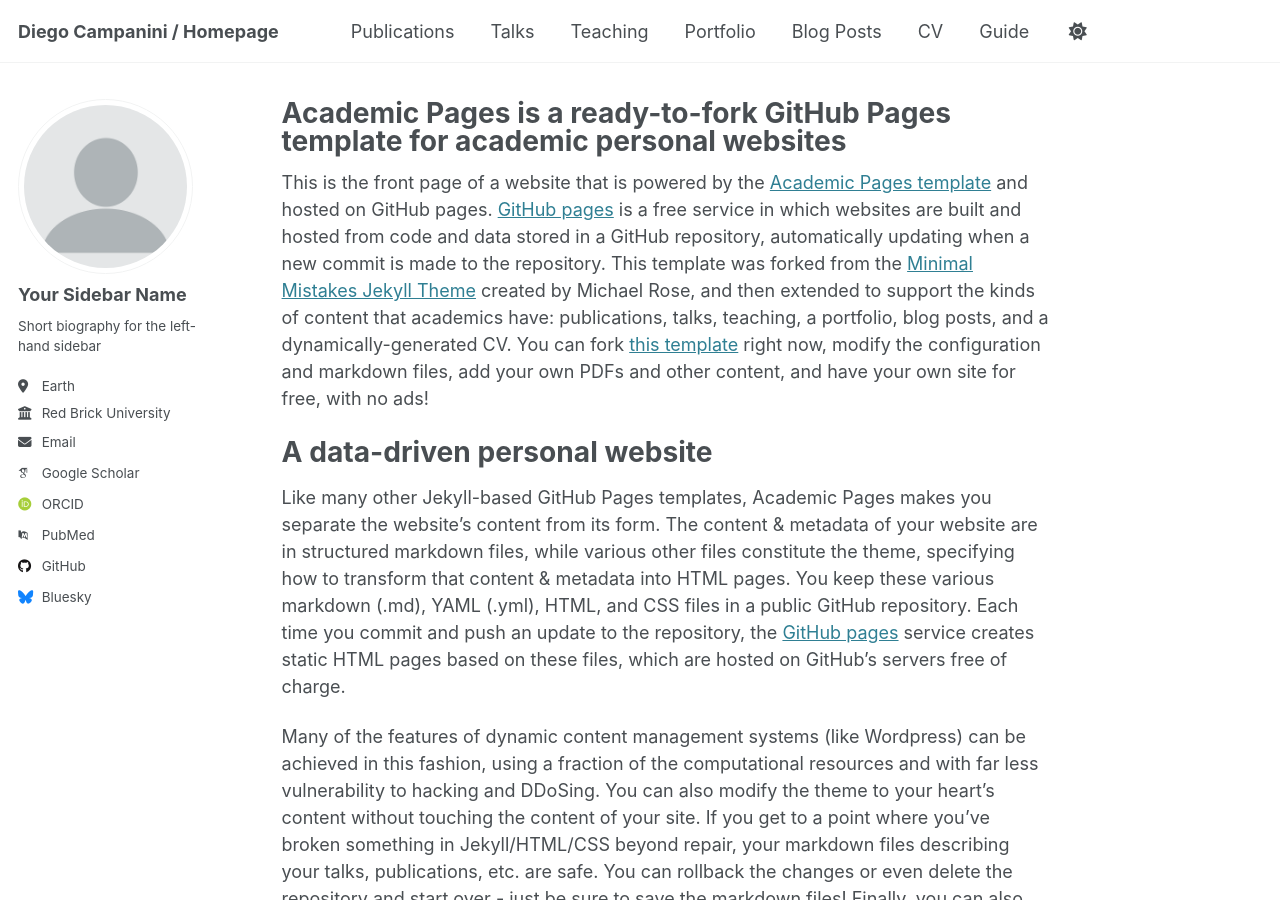
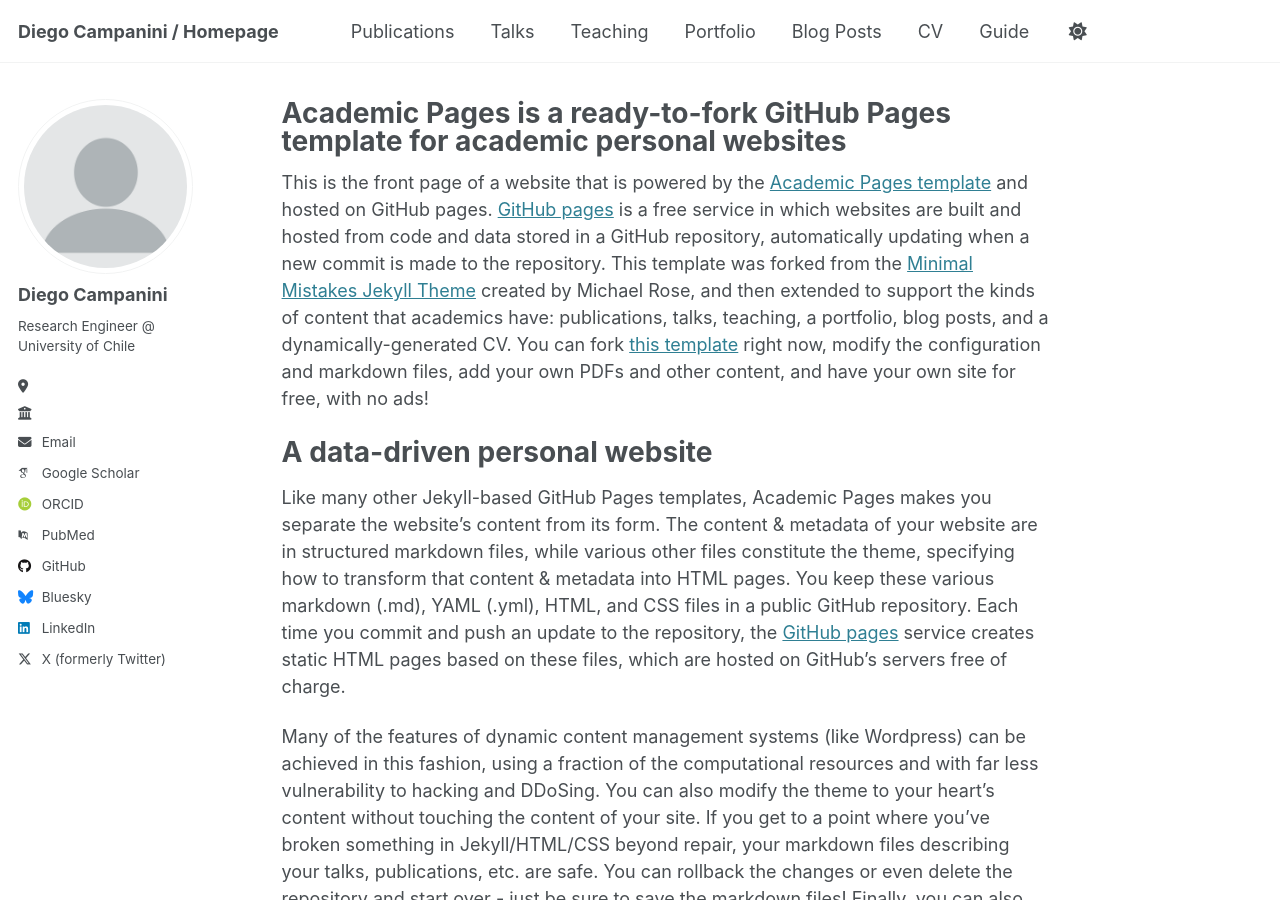
Before and after one commit to dcampanini/dcampanini.github.io, a Jekyll site: the page built from _pages/about.md, in a window 1280 px wide and 900 px high. Built offline with Jekyll 4.4.1, drawn with Linux system fonts in a browser that asks for light colours; some web fonts are replaced.

Commit message:
add social networks

```diff
--- a/_config.yml
+++ b/_config.yml
@@ -23,21 +23,21 @@
 author:
   # Biographic information
   avatar           : "profile.png"
-  name             : "Your Sidebar Name"
+  name             : "Diego Campanini"
   pronouns         : # example: "she/her"
-  bio              : "Short biography for the left-hand sidebar"
-  location         : "Earth"
-  employer         : "Red Brick University"
+  bio              : "Research Engineer @ University of Chile"
+  location         : ""
+  employer         : ""
   uri              : # URL
-  email            : "none@example.org"
+  email            : "campanini.diego@gmail.com"
 
   # Academic websites
   arxiv            : # URL - Update with the correct link to your profile
-  googlescholar    : "https://scholar.google.com/citations?user=PS_CX0AAAAAJ"
+  googlescholar    : "https://scholar.google.com/citations?user=8PDuRXIAAAAJ&hl=en"
   impactstory      : # URL
-  orcid            : "http://orcid.org/yourorcidurl"
+  orcid            : ""
   semantic         : # URL
-  pubmed           : "https://www.ncbi.nlm.nih.gov/pubmed/?term=john+snow"
+  pubmed           : ""
   researchgate     : # URL
   scopus           : # URL
 
@@ -45,7 +45,7 @@
   bitbucket        : # Username - Update with your username on the site
   codepen          : # Username
   dribbble         : # Username
-  github           : "academicpages"
+  github           : "https://github.com/dcampanini"
   kaggle           : # Username
   stackoverflow    : # User number or user number and name (i.e., use "1" or "1/jeff-atwood")
 
@@ -59,7 +59,7 @@
   keybase          : # Username
   instagram        : # Username
   lastfm           : # Username
-  linkedin         : # Username
+  linkedin         : "https://www.linkedin.com/in/dcampaninigarcia/" # Username
   mastodon         : # URL
   medium           : # URL
   pinterest        : # Username
@@ -67,7 +67,7 @@
   steam            : # Username
   telegram         : # URL
   tumblr           : # Username
-  twitter          : # Username for X / Twitter
+  twitter          : "https://x.com/DiegoCampanini1" # Username for X / Twitter
   vine             : # Username
   weibo            : # Username
   wikipedia        : # Username
```
